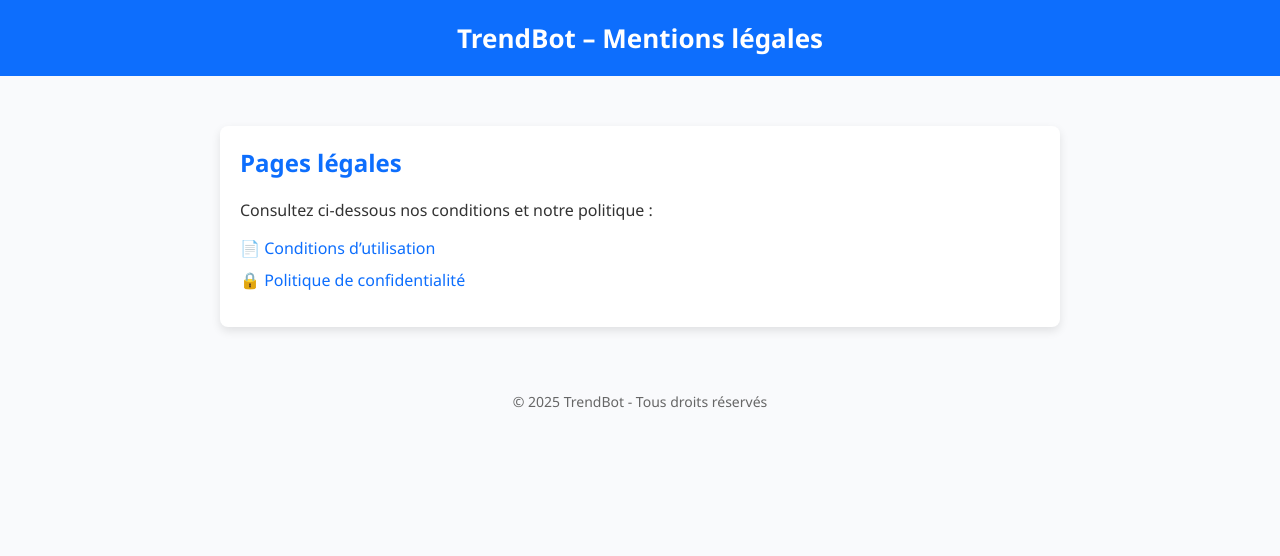
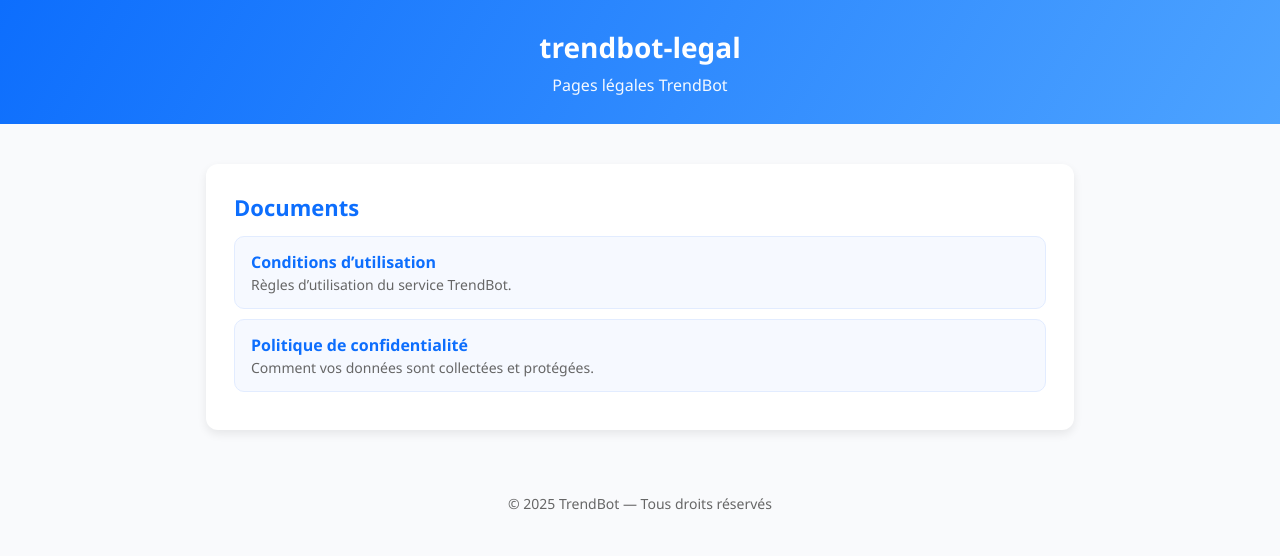
Before and after one commit to fartekdz/trendbot-legal, a plain HTML site: page index.html in a window 1280 px wide. Drawn offline with Linux system fonts and the light colour scheme.

Commit message:
Update index.html

```diff
--- a/index.html
+++ b/index.html
@@ -1,78 +1,90 @@
 <!DOCTYPE html>
 <html lang="fr">
 <head>
-  <meta charset="UTF-8">
-  <title>TrendBot – Mentions légales</title>
+  <meta charset="UTF-8" />
+  <title>Pages légales – TrendBot</title>
+  <meta name="viewport" content="width=device-width, initial-scale=1" />
   <style>
+    :root {
+      --brand: #0d6efd;
+      --bg: #f9fafc;
+      --text: #333;
+      --muted: #666;
+      --card: #ffffff;
+      --shadow: 0 4px 10px rgba(0,0,0,0.08);
+      --radius: 12px;
+    }
+    * { box-sizing: border-box; }
     body {
-      font-family: "Segoe UI", Roboto, Arial, sans-serif;
-      background: #f9fafc;
-      color: #333;
-      margin: 0;
-      padding: 0;
+      margin: 0; font-family: "Segoe UI", Roboto, Arial, sans-serif;
+      color: var(--text); background: var(--bg);
     }
     header {
-      background: #0d6efd;
-      color: white;
-      padding: 20px;
-      text-align: center;
+      background: linear-gradient(120deg, var(--brand), #4da3ff);
+      color: #fff; padding: 28px 20px; text-align: center;
     }
-    header h1 {
-      margin: 0;
-      font-size: 26px;
+    header h1 { margin: 0; font-size: 28px; }
+    header p { margin: 8px 0 0; opacity: .95; }
+    main {
+      max-width: 900px; margin: 40px auto; padding: 0 16px;
     }
-    main {
-      max-width: 800px;
-      margin: 50px auto;
-      padding: 20px;
-      background: white;
-      border-radius: 8px;
-      box-shadow: 0 4px 10px rgba(0,0,0,0.1);
+    .panel {
+      background: var(--card); border-radius: var(--radius); box-shadow: var(--shadow);
+      padding: 28px; margin-bottom: 22px;
     }
-    main h2 {
-      margin-top: 0;
-      color: #0d6efd;
+    .panel h2 { margin: 0 0 12px; color: var(--brand); font-size: 22px; }
+    .links { list-style: none; padding: 0; margin: 14px 0 0; }
+    .links li { margin: 10px 0; }
+    .link-card {
+      display: block; background: #f6f9ff; border: 1px solid #e2ecff;
+      padding: 14px 16px; border-radius: 10px; text-decoration: none;
+      color: var(--text); transition: transform .12s ease, box-shadow .12s ease, border-color .12s ease;
     }
-    ul {
-      list-style: none;
-      padding: 0;
+    .link-card strong { color: var(--brand); }
+    .link-card:hover {
+      transform: translateY(-1px);
+      box-shadow: 0 8px 18px rgba(13, 110, 253, .12);
+      border-color: #cfe1ff;
     }
-    li {
-      margin: 10px 0;
+    .muted { color: var(--muted); font-size: 14px; margin-top: 2px; }
+    footer {
+      text-align: center; color: var(--muted);
+      padding: 24px 16px 40px; font-size: 14px;
     }
-    a {
-      color: #0d6efd;
-      text-decoration: none;
-      font-weight: 500;
-    }
-    a:hover {
-      text-decoration: underline;
-    }
-    footer {
-      text-align: center;
-      padding: 15px;
-      font-size: 14px;
-      color: #666;
-      margin-top: 40px;
+    @media (max-width: 480px) {
+      header h1 { font-size: 22px; }
+      .panel { padding: 20px; }
     }
   </style>
 </head>
 <body>
   <header>
-    <h1>TrendBot – Mentions légales</h1>
+    <h1>trendbot-legal</h1>
+    <p>Pages légales TrendBot</p>
   </header>
 
   <main>
-    <h2>Pages légales</h2>
-    <p>Consultez ci-dessous nos conditions et notre politique :</p>
-    <ul>
-      <li><a href="terms.html">📄 Conditions d’utilisation</a></li>
-      <li><a href="privacy.html">🔒 Politique de confidentialité</a></li>
-    </ul>
+    <section class="panel">
+      <h2>Documents</h2>
+      <ul class="links">
+        <li>
+          <a class="link-card" href="terms.html">
+            <strong>Conditions d’utilisation</strong>
+            <div class="muted">Règles d’utilisation du service TrendBot.</div>
+          </a>
+        </li>
+        <li>
+          <a class="link-card" href="privacy.html">
+            <strong>Politique de confidentialité</strong>
+            <div class="muted">Comment vos données sont collectées et protégées.</div>
+          </a>
+        </li>
+      </ul>
+    </section>
   </main>
 
   <footer>
-    © 2025 TrendBot - Tous droits réservés
+    © 2025 TrendBot — Tous droits réservés
   </footer>
 </body>
 </html>
```
